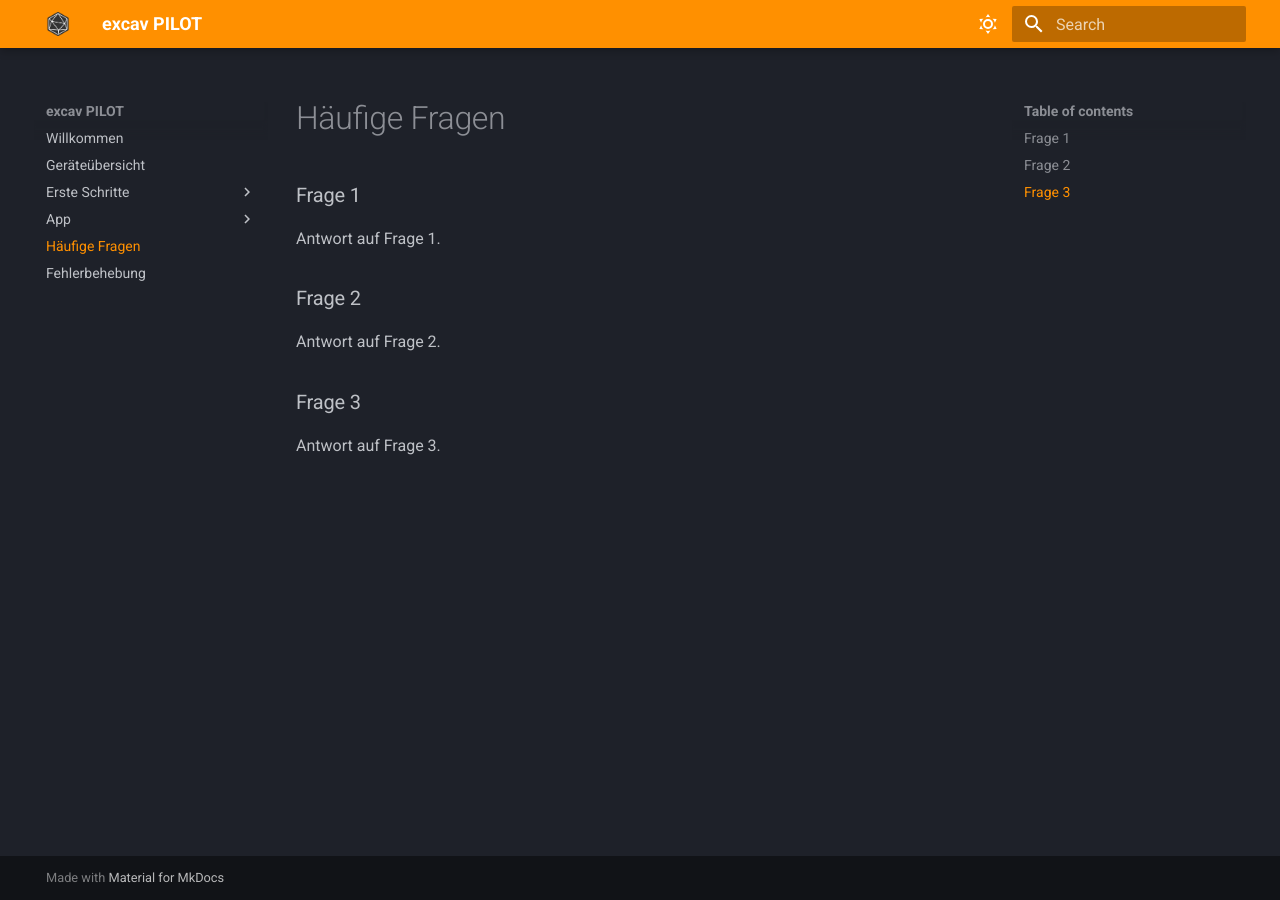
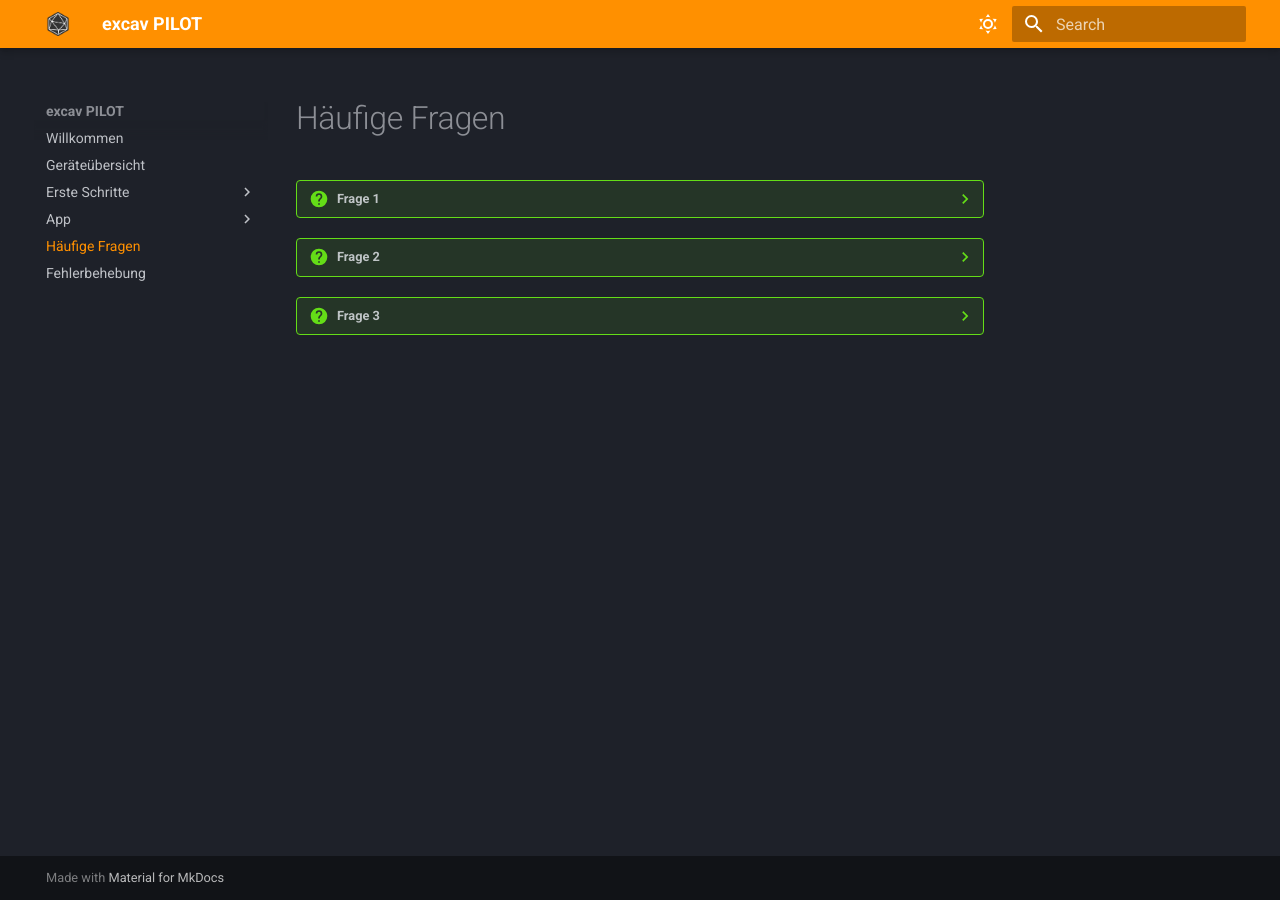
Before and after one commit to tobias-sizmann/mkdocs-excavpilot, an MkDocs documentation site: the page built from docs/faqs.md, in a window 1280 px wide. Built offline with MkDocs 1.6.1 and Material for MkDocs 9.7.7, drawn with Linux system fonts in a browser that asks for light colours; some of the changed lines change nothing that is shown.

Commit message:
flosiii push

```diff
--- a/docs/faqs.md
+++ b/docs/faqs.md
@@ -1,10 +1,8 @@
-### Frage 1
-Antwort auf Frage 1.
+??? question "Frage 1"
+    Hier steht die Antwort zu Frage 1.
 
-### Frage 2
+??? question "Frage 2"
+    Hier steht die Antwort zu Frage 2.
 
-Antwort auf Frage 2.
-
-### Frage 3
-
-Antwort auf Frage 3.
+??? question "Frage 3"
+    Hier steht die Antwort zu Frage 3.
```
